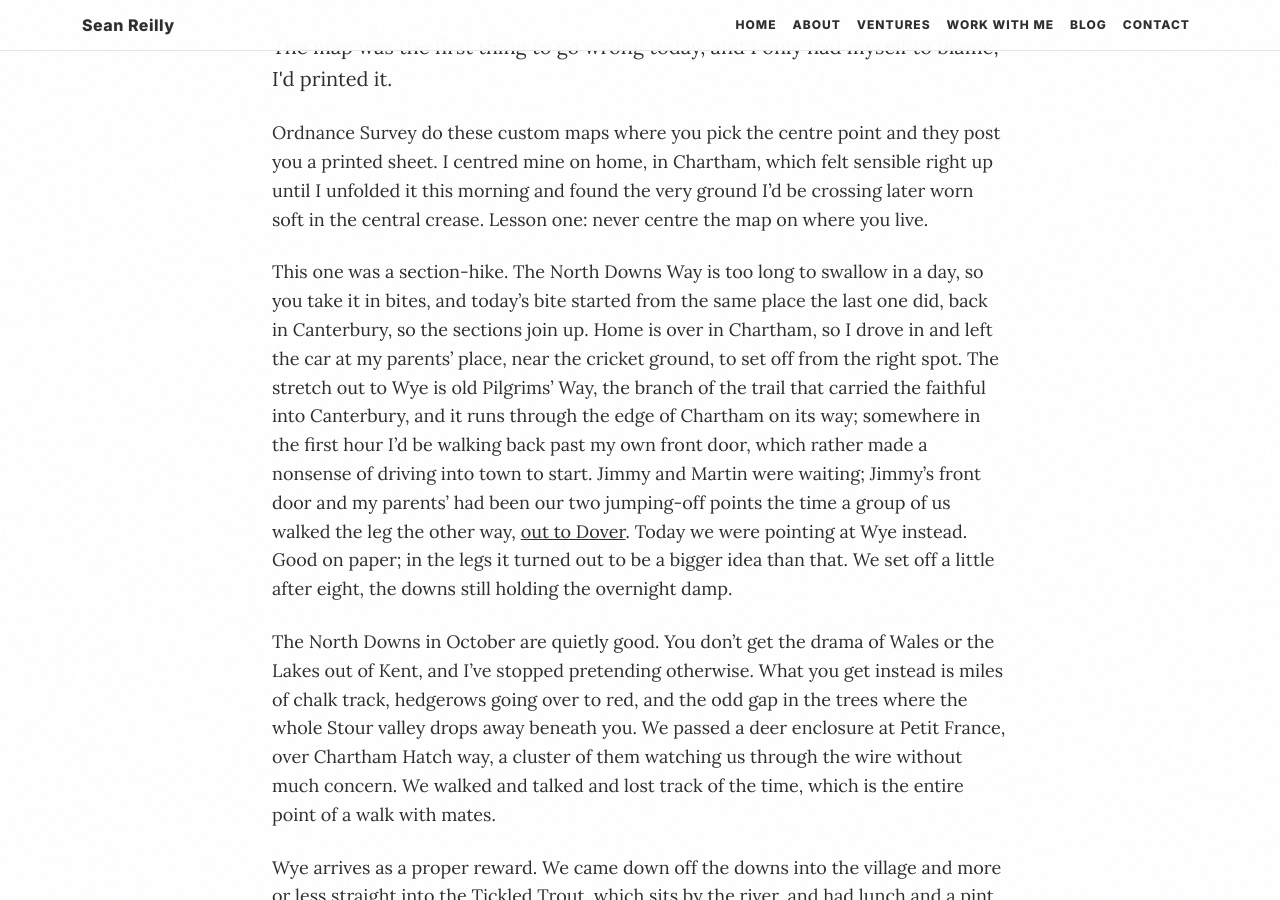
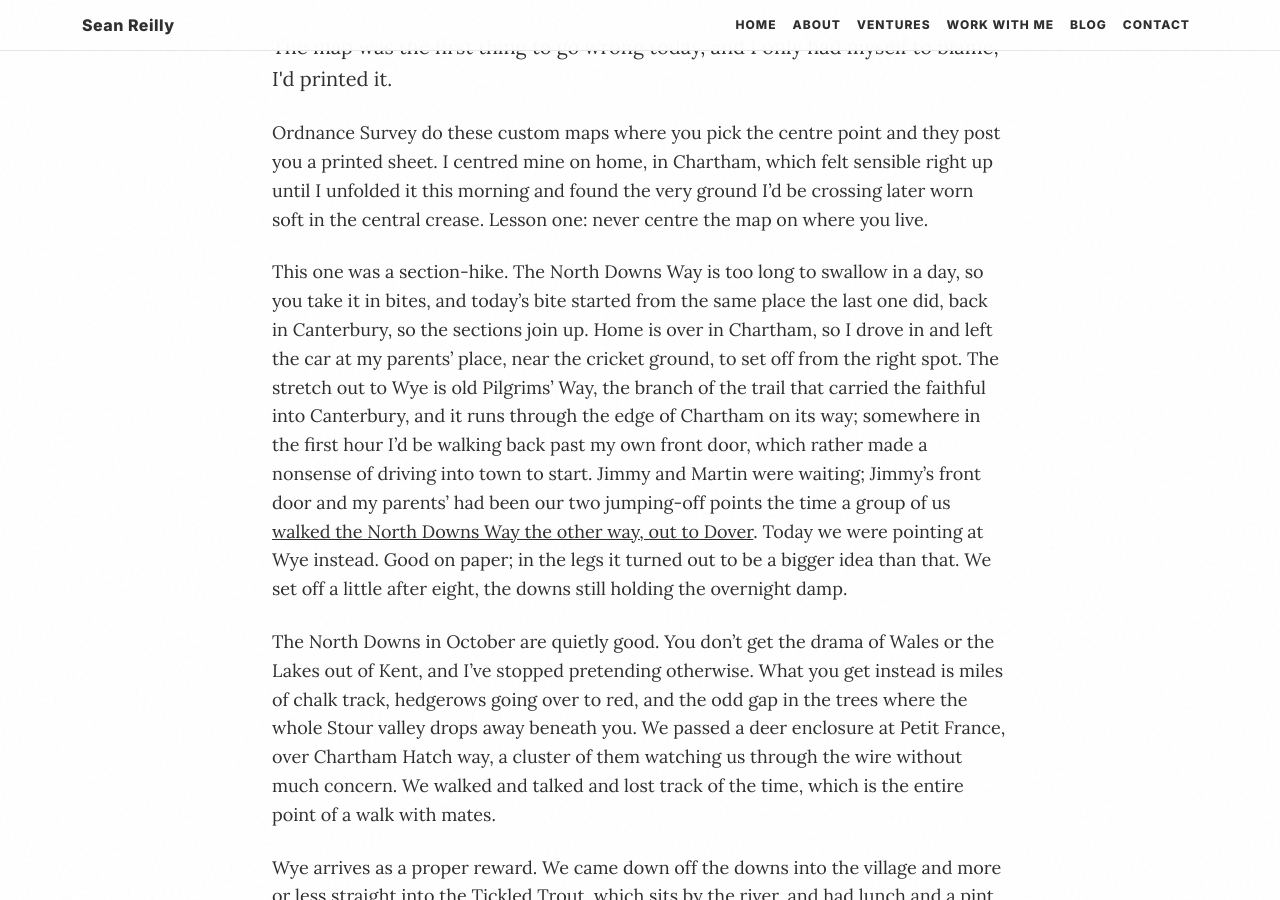
Before and after one commit to seanreillyesq/seanreillyesq.github.io, a Jekyll site: the page built from _posts/2011-10-16-north-downs-way-canterbury-wye-loop.markdown, in a window 1280 px wide and 900 px high, scrolled down 462 px. Built offline with Jekyll 4.4.1, drawn with Linux system fonts in a browser that asks for light colours.

Commit message:
Wye post: link the Dover reference on descriptive words naming the NDW walk

```diff
--- a/_posts/2011-10-16-north-downs-way-canterbury-wye-loop.markdown
+++ b/_posts/2011-10-16-north-downs-way-canterbury-wye-loop.markdown
@@ -23,7 +23,7 @@ sitemap: false
 
 Ordnance Survey do these custom maps where you pick the centre point and they post you a printed sheet. I centred mine on home, in Chartham, which felt sensible right up until I unfolded it this morning and found the very ground I'd be crossing later worn soft in the central crease. Lesson one: never centre the map on where you live.
 
-This one was a section-hike. The North Downs Way is too long to swallow in a day, so you take it in bites, and today's bite started from the same place the last one did, back in Canterbury, so the sections join up. Home is over in Chartham, so I drove in and left the car at my parents' place, near the cricket ground, to set off from the right spot. The stretch out to Wye is old Pilgrims' Way, the branch of the trail that carried the faithful into Canterbury, and it runs through the edge of Chartham on its way; somewhere in the first hour I'd be walking back past my own front door, which rather made a nonsense of driving into town to start. Jimmy and Martin were waiting; Jimmy's front door and my parents' had been our two jumping-off points the time a group of us walked the leg the other way, [out to Dover](/north-downs-way-canterbury-to-dover-20110918/). Today we were pointing at Wye instead. Good on paper; in the legs it turned out to be a bigger idea than that. We set off a little after eight, the downs still holding the overnight damp.
+This one was a section-hike. The North Downs Way is too long to swallow in a day, so you take it in bites, and today's bite started from the same place the last one did, back in Canterbury, so the sections join up. Home is over in Chartham, so I drove in and left the car at my parents' place, near the cricket ground, to set off from the right spot. The stretch out to Wye is old Pilgrims' Way, the branch of the trail that carried the faithful into Canterbury, and it runs through the edge of Chartham on its way; somewhere in the first hour I'd be walking back past my own front door, which rather made a nonsense of driving into town to start. Jimmy and Martin were waiting; Jimmy's front door and my parents' had been our two jumping-off points the time a group of us [walked the North Downs Way the other way, out to Dover](/north-downs-way-canterbury-to-dover-20110918/). Today we were pointing at Wye instead. Good on paper; in the legs it turned out to be a bigger idea than that. We set off a little after eight, the downs still holding the overnight damp.
 
 The North Downs in October are quietly good. You don't get the drama of Wales or the Lakes out of Kent, and I've stopped pretending otherwise. What you get instead is miles of chalk track, hedgerows going over to red, and the odd gap in the trees where the whole Stour valley drops away beneath you. We passed a deer enclosure at Petit France, over Chartham Hatch way, a cluster of them watching us through the wire without much concern. We walked and talked and lost track of the time, which is the entire point of a walk with mates.
 
```
